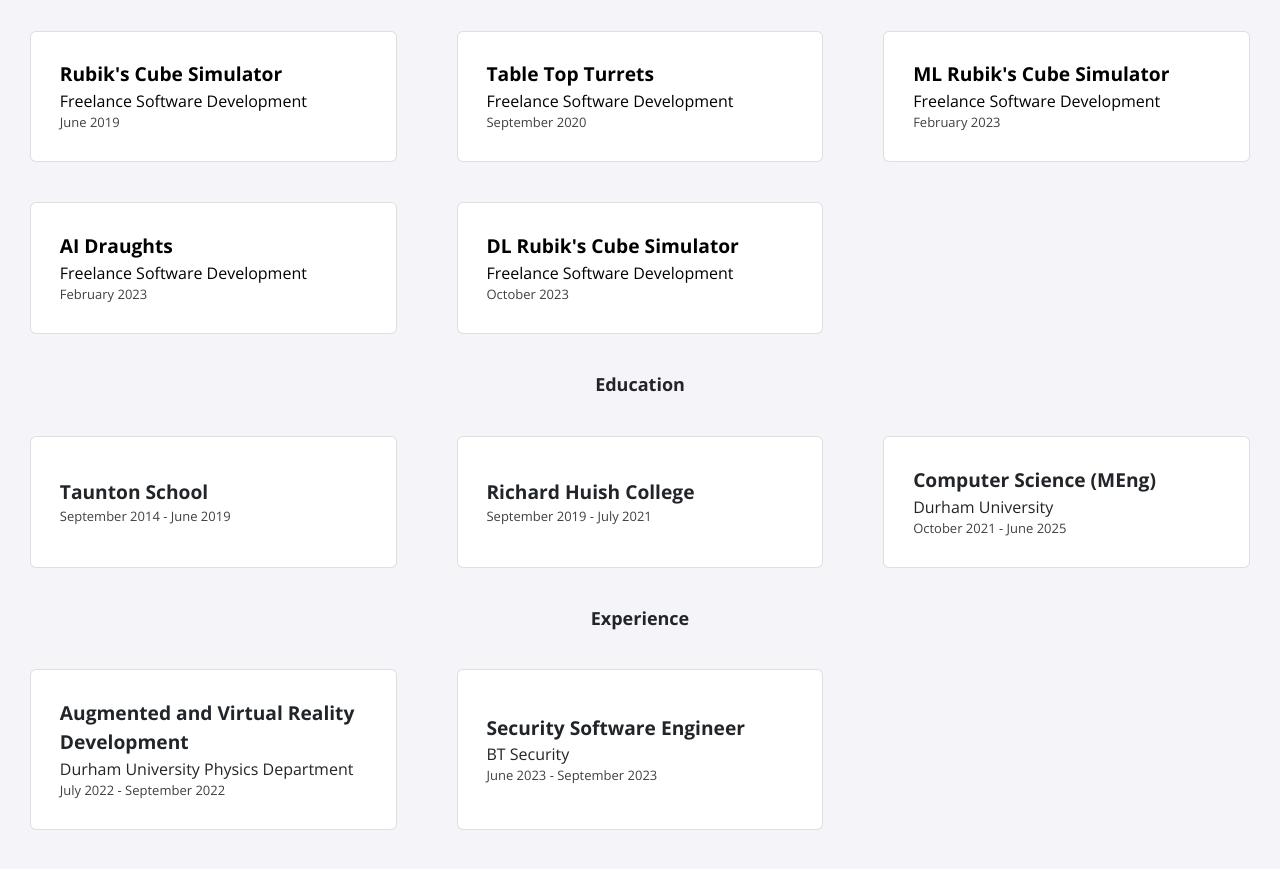
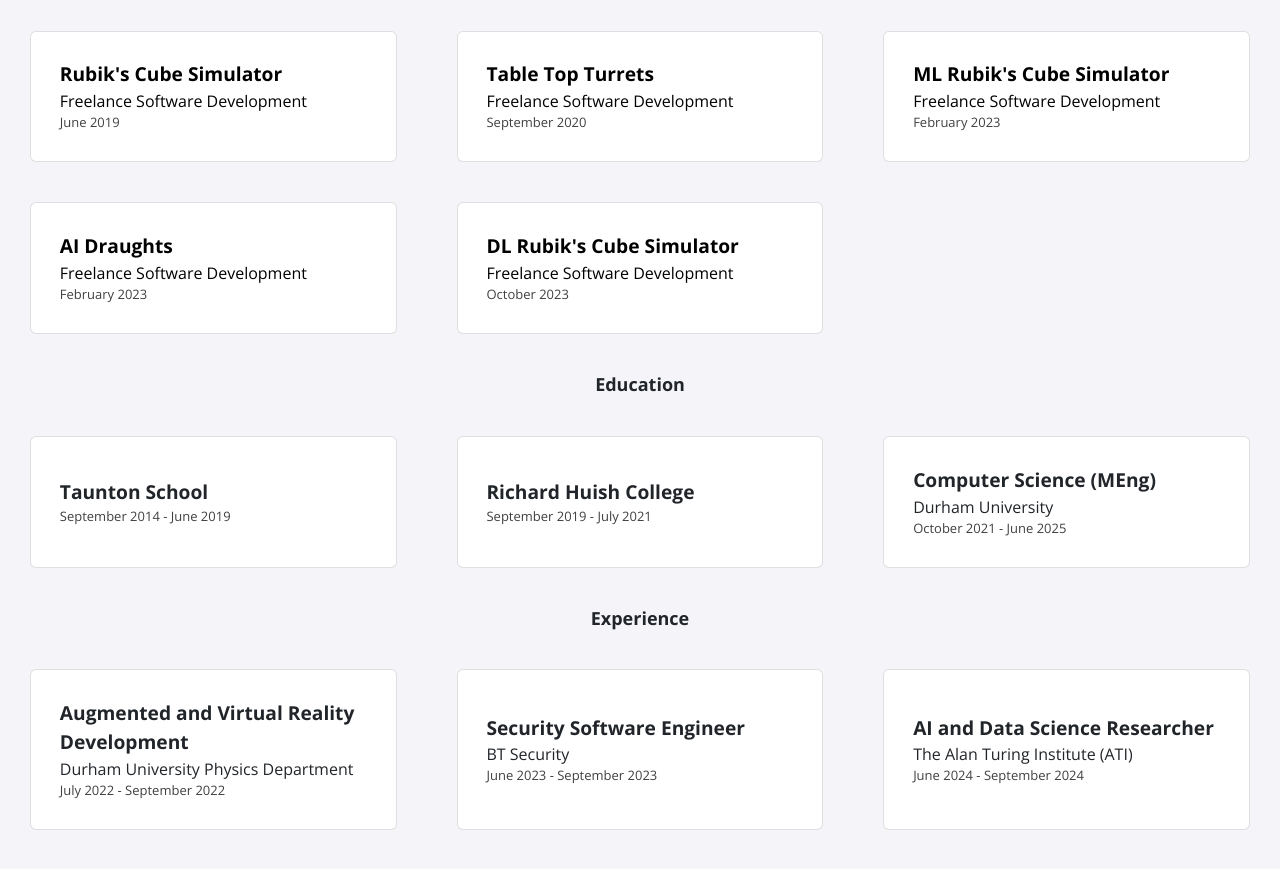
Before and after one commit to shatt-s/shatt-s.github.io, a Jekyll site: the page built from index.html, in a window 1280 px wide and 900 px high, scrolled down 581 px. Shown: the top 869 px of the window. Built offline with Jekyll 4.4.1, drawn with Linux system fonts in a browser that asks for light colours; nearby versions of some CDN libraries.

Commit message:
Update experience.yml with ATI

```diff
--- a/_data/experience.yml
+++ b/_data/experience.yml
@@ -1,9 +1,11 @@
 - role: Augmented and Virtual Reality Development
   company: Durham University Physics Department
   dates: July 2022 - September 2022
-  logo: du.png
 
 - role: Security Software Engineer
   company: BT Security
   dates: June 2023 - September 2023
-  logo: bt.png
+
+- role: AI and Data Science Researcher
+  company: The Alan Turing Institute (ATI)
+  dates: June 2024 - September 2024
```
